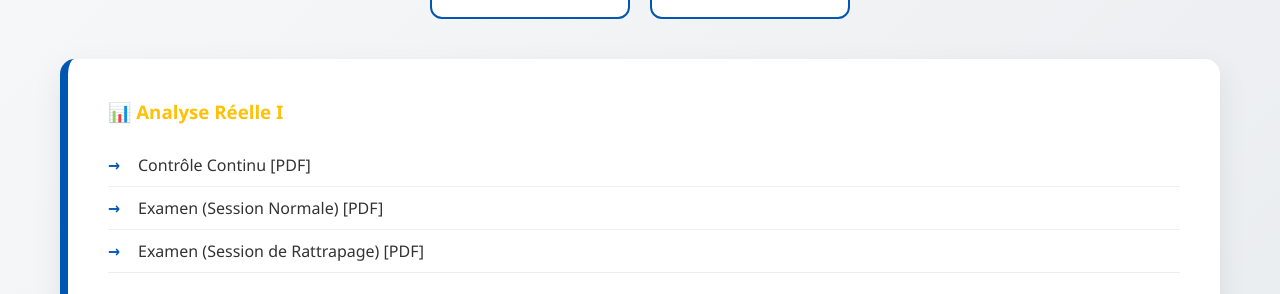
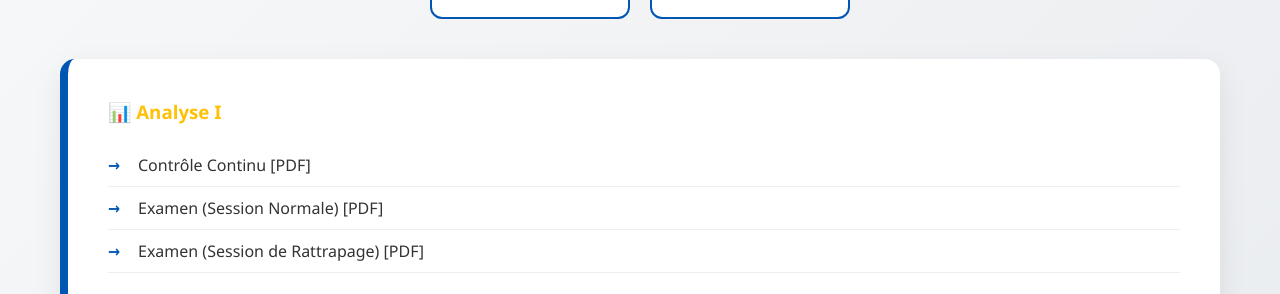
Before and after one commit to mahmoudmath/mahmoudmath.github.io, a Jekyll site: the page examens-25-26.html, which Jekyll copies as it is, in a window 1280 px wide. Shown: the part 320-614 px from the top of the page. Built offline with Jekyll 4.4.1, drawn with Linux system fonts in a browser that asks for light colours.

Commit message:
Update examens-25-26.html

```diff
--- a/examens-25-26.html
+++ b/examens-25-26.html
@@ -16,7 +16,7 @@
             <a href="choix-annee-examens.html" class="nav-card">⬅ RETOUR</a>
         </nav>
         <section class="presentation">
-            <h3 style="color: #ffc107; margin-bottom: 15px;">📊 Analyse Réelle I</h3>
+            <h3 style="color: #ffc107; margin-bottom: 15px;">📊 Analyse I</h3>
             <ul class="resource-list">
                 <li>Contrôle Continu <a href="assets/pdf/Controle-analysee1-2025-2026.pdf" target="_blank">[PDF]</a></li>
                 <li>Examen (Session Normale) <a href="assets/pdf/Examen-normal-analyse1-2025-2026.pdf" target="_blank">[PDF]</a></li>
```
